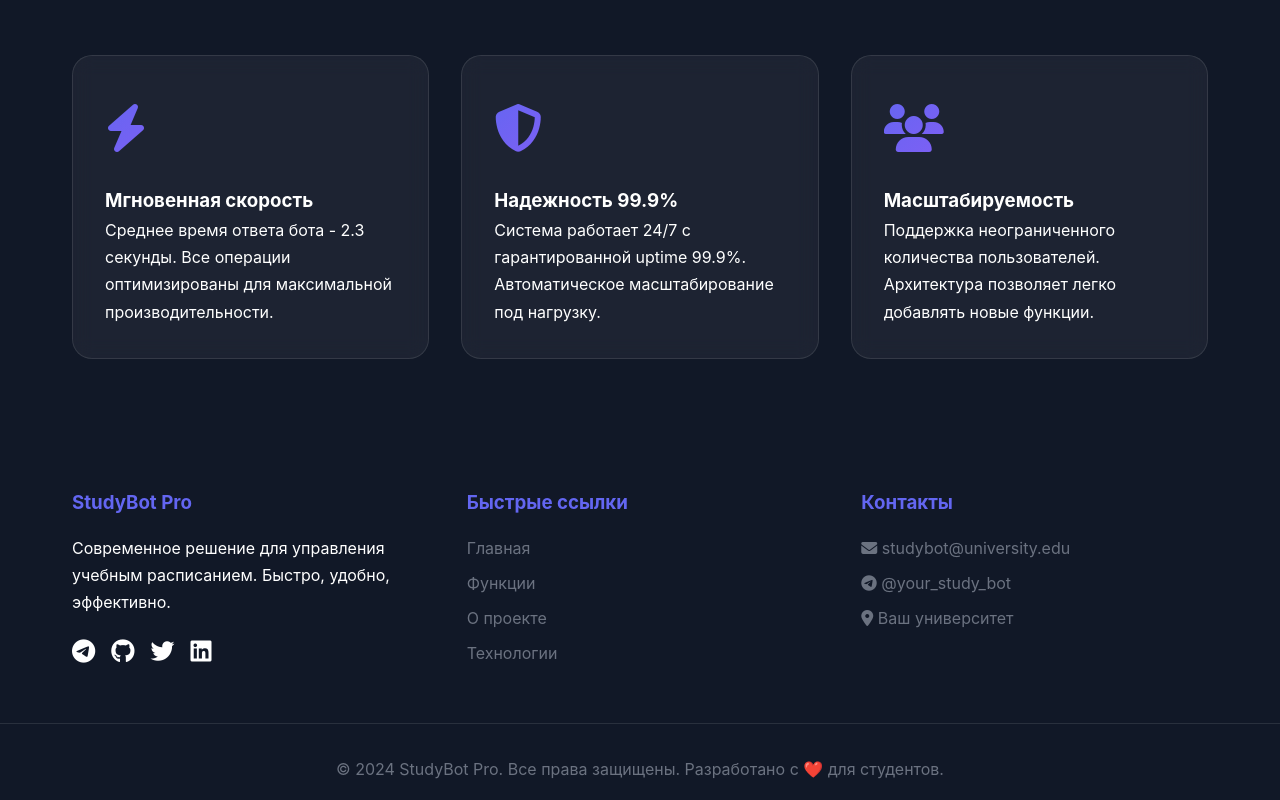
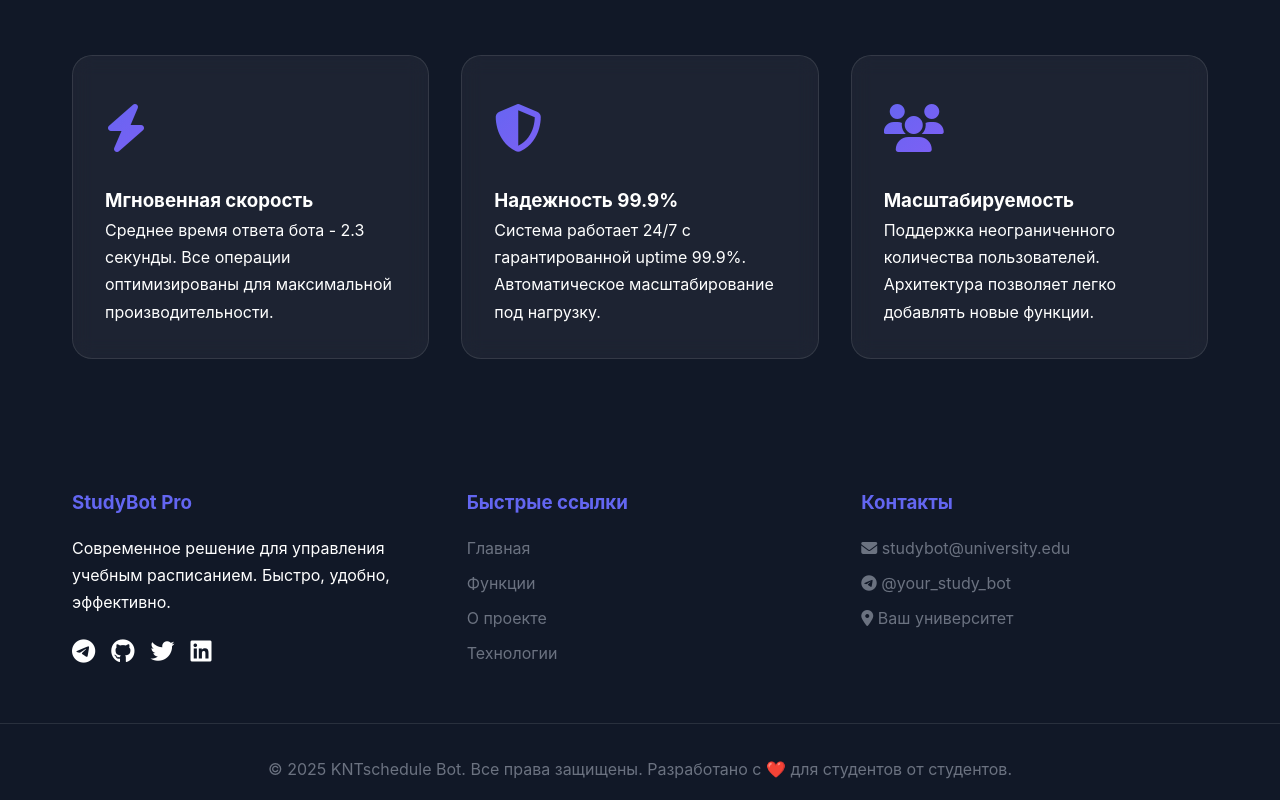
Before and after one commit to longerx00/site, a plain HTML site: page index.html in a window 1280 px wide. Shown: the part 1953-2753 px from the top of the page. Drawn offline with Linux system fonts and the light colour scheme.

Commit message:
Update index.html

```diff
--- a/index.html
+++ b/index.html
@@ -814,7 +814,7 @@
             </div>
         </div>
         <div class="footer-bottom">
-            <p>&copy; 2024 StudyBot Pro. Все права защищены. Разработано с ❤️ для студентов.</p>
+            <p>&copy; 2025 KNTschedule Bot. Все права защищены. Разработано с ❤️ для студентов от студентов.</p>
         </div>
     </footer>
 
```
